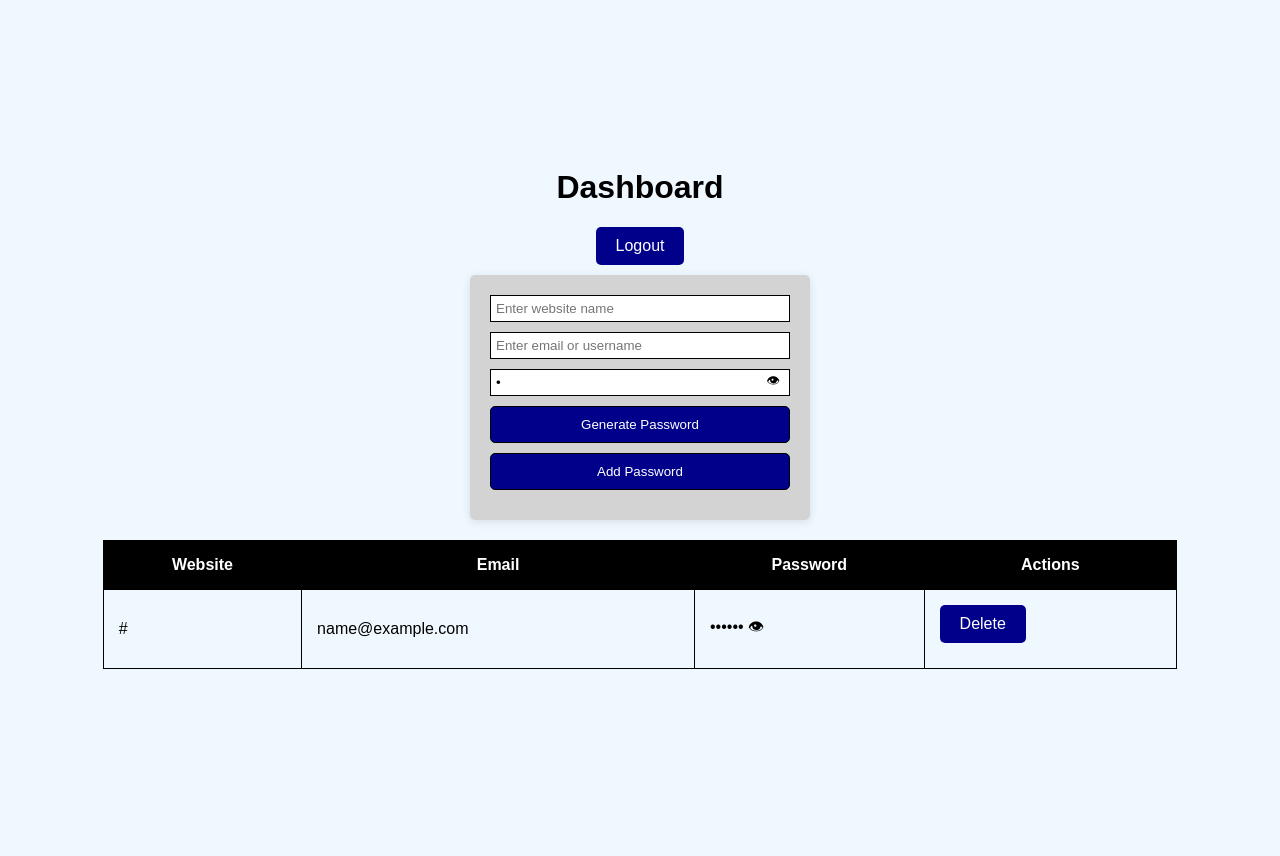
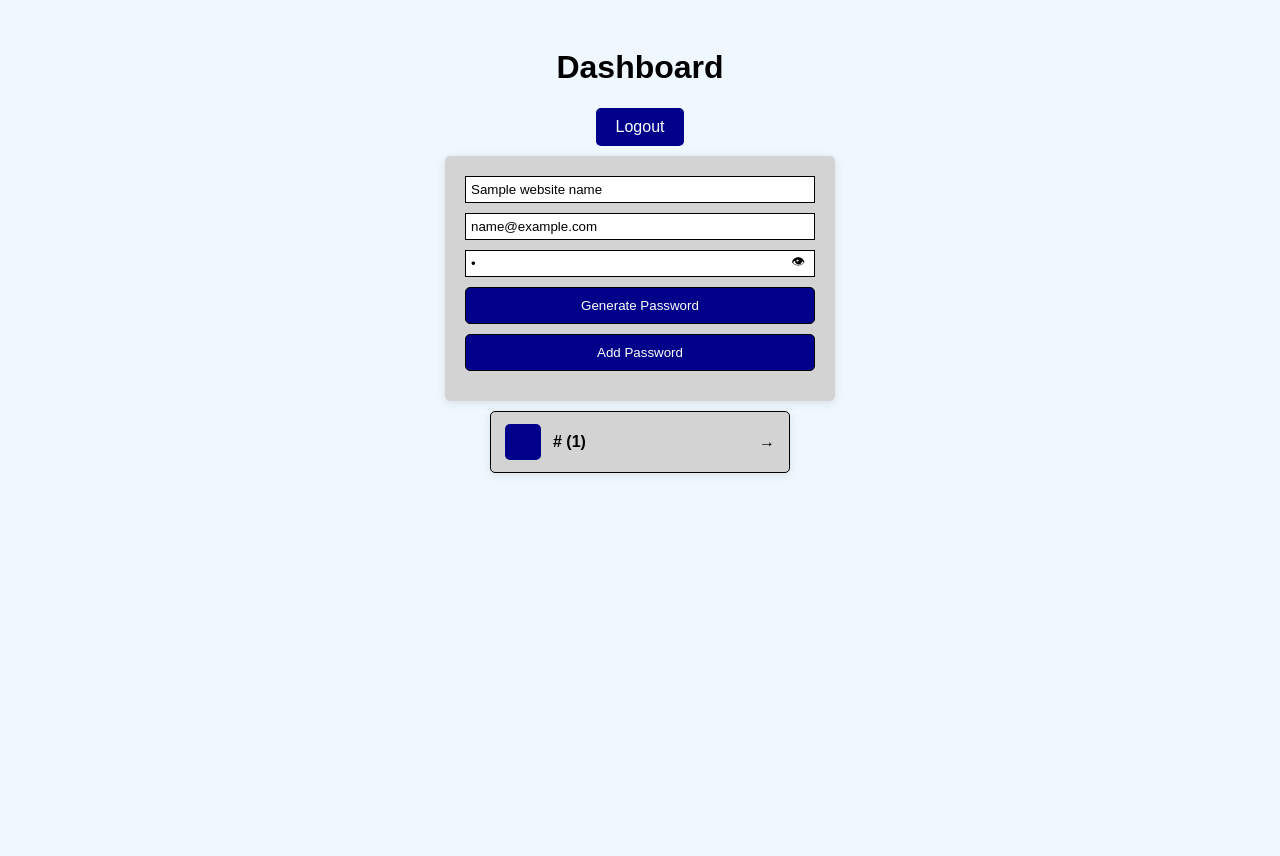
Before and after one commit to kumail-haider-15/Password-Manager, a Flask app: template templates/dashboard.html in a window 1280 px wide. Before the commit the page ends 669 px from the top, so only its background shows below. Run offline with Flask 3, Linux system fonts and the light colour scheme; the template is opened without the code that fills it: most values are stand-ins (such as "Sample title", 1, 10 or a date in 2020).

Commit message:
UI and multiple accounts handling done next step to email verification

```diff
--- a/main.py
+++ b/main.py
@@ -6,13 +6,13 @@ from database import user_exists, add_user, return_password, User, db, Password
 from password_handling import check_password
 from password_hashing import hash_password, verify_password
 from password_encryption import encrypt_password, decrypt_password
+from sqlalchemy import select
 from datetime import timedelta
 
 load_dotenv()
 
 app = Flask(__name__)
 app.config['SECRET_KEY'] = os.getenv("SECRET_KEY")
-app.config['PERMANENT_SESSION_LIFETIME'] = timedelta(seconds=10)
 
 # Configure Flask-Login
 login_manager = LoginManager()
@@ -118,24 +118,58 @@ def register():
 @login_required
 def dashboard():
     user_passwords = db.session.execute(db.select(Password).filter_by(user_id=current_user.id)).scalars().all()
-    db.session.expunge_all()
-    for p in user_passwords:
-        p.password = decrypt_password(p.password)
-    return render_template('dashboard.html', passwords=user_passwords)
+    password_groups = {}
+
+    for password in user_passwords:
+
+        if password.website not in password_groups:
+            password_groups[password.website] = []
+
+        password_groups[password.website].append(password)
+
+    return render_template('dashboard.html', passwords=password_groups)
+
+
+@app.route('/password_view/<website_name>', methods=['GET'])
+@login_required
+def password_view(website_name):
+    passwords = db.session.execute(
+        select(Password).where(
+            Password.user_id == current_user.id,
+            Password.website == website_name
+        )
+    ).scalars().all()
+
+    if passwords:
+        db.session.expunge_all()
+        for password in passwords:
+            password.password = decrypt_password(password.password)
+        return render_template('password_view.html', passwords=passwords, website_name=website_name)
+    else:
+        return "Unauthorized or password not found."
 
 
 @app.route('/add_password', methods=['POST'])
 @login_required
 def add_password():
-    website_name = request.form.get('website')
+    website_name = request.form.get('website').capitalize()
     email_or_username = request.form.get('email_or_username')
     password = request.form.get('password')
+    user_passwords = db.session.execute(db.select(Password).filter_by(user_id=current_user.id)).scalars().all()
+    duplication = False
     if website_name and email_or_username and password:
-        encrypted_pass = encrypt_password(plain_text=password)
-        new_password = Password(website=website_name, email_or_username=email_or_username, password=encrypted_pass,
-                                user_id=current_user.id)
-        db.session.add(new_password)
-        db.session.commit()
+
+        for user_password in user_passwords:
+            if user_password.website == website_name and user_password.email_or_username == email_or_username:
+                duplication = True
+        if duplication:
+            flash("This website and email/username combination already exists.")
+        else:
+            encrypted_pass = encrypt_password(plain_text=password)
+            new_password = Password(website=website_name, email_or_username=email_or_username, password=encrypted_pass,
+                                    user_id=current_user.id)
+            db.session.add(new_password)
+            db.session.commit()
     else:
         flash("All fields are required")
     return redirect(url_for('dashboard'))
@@ -150,7 +184,16 @@ def delete_password(password_id):
         db.session.commit()
     else:
         flash("Unauthorized or password not found")
-    return redirect(url_for('dashboard'))
+    passwords = db.session.execute(
+        select(Password).where(
+            Password.user_id == current_user.id,
+            Password.website == password.website
+        )
+    ).scalars().all()
+    if passwords:
+        return redirect(url_for('password_view', website_name=password.website))
+    else:
+        return redirect(url_for('dashboard'))
 
 
 if __name__ == "__main__":
--- a/static/CSS/style.css
+++ b/static/CSS/style.css
@@ -1,15 +1,17 @@
 body {
     display: flex;
-    justify-content: center;
+    justify-content: flex-start;
     align-items: center;
-    height: 100vh;
+    min-height: 100vh;
     font-family: Arial, Helvetica, sans-serif;
     flex-direction: column;
     background-color: aliceblue;
+    padding-top: 20px;
+    padding-bottom: 20px;
 }
 
 form {
-    width: 300px;
+    width: 350px;
     padding: 20px;
     background-color: lightgray;
     border-radius: 5px;
@@ -24,6 +26,17 @@ input {
     margin-bottom: 10px;
 }
 
+.btn {
+    display: inline-block;
+    padding: 10px 20px;
+    background-color: darkblue;
+    color: white;
+    text-decoration: none;
+    border-radius: 5px;
+    cursor: pointer;
+    margin-bottom: 10px;
+}
+
 button {
     background-color: darkblue;
     color: white;
@@ -31,34 +44,6 @@ button {
     border: 1px solid black;
     border-radius: 5px;
     width: 100%;
-    cursor: pointer;
-    margin-bottom: 10px;
-}
-
-th,
-td {
-    border: 1px solid black;
-    padding: 15px;
-}
-
-th {
-    background-color: black;
-    color: white;
-}
-
-table {
-    margin-top: 20px;
-    width: 85%;
-    border-collapse: collapse;
-}
-
-.btn {
-    display: inline-block;
-    padding: 10px 20px;
-    background-color: darkblue;
-    color: white;
-    text-decoration: none;
-    border-radius: 5px;
     cursor: pointer;
     margin-bottom: 10px;
 }
@@ -72,6 +57,7 @@ table {
     color: red;
     border: 1px solid red;
 }
+
 .password-wrapper {
     position: relative;
     display: flex;
@@ -98,3 +84,127 @@ table {
     color: black; /* Ensure visibility */
     margin-bottom: 0; /* Override your general button margin */
 }
+
+.entry-grid {
+    width: 300px;
+    margin-top: 10px;
+}
+
+.entry-card {
+    display: flex;
+    align-items: center;
+    gap: 12px;
+    background-color: lightgray;
+    border: 1px solid black;
+    border-radius: 5px;
+    padding: 12px 14px;
+    text-decoration: none;
+    color: black;
+    margin-bottom: 10px;
+    box-shadow: 0 2px 10px rgba(0, 0, 0, 0.1);
+}
+
+.entry-card:hover {
+    background-color: #c9c9c9;
+}
+
+.entry-icon {
+    width: 36px;
+    height: 36px;
+    flex-shrink: 0;
+    border-radius: 5px;
+    background-color: darkblue;
+    color: white;
+    display: flex;
+    align-items: center;
+    justify-content: center;
+    font-weight: bold;
+}
+
+.entry-info { flex: 1; }
+.entry-info h3 { margin: 0; font-size: 1rem; }
+
+.entry-arrow { color: black; }
+
+/* -------------------------------
+   View Password Page
+--------------------------------*/
+
+.back-btn{
+    margin-bottom:20px;
+}
+
+.view-card{
+    width:350px;
+    background:lightgray;
+    border-radius:5px;
+    border:1px solid black;
+    padding:20px;
+    box-shadow:0 2px 10px rgba(0,0,0,.1);
+    margin-bottom:20px;
+}
+
+.view-row{
+    margin-bottom:20px;
+}
+
+.view-row:last-child{
+    margin-bottom:0;
+}
+
+.view-row label{
+    display:block;
+    font-weight:bold;
+    margin-bottom:8px;
+}
+
+.view-value{
+    display:flex;
+    align-items:center;
+    gap:8px;
+}
+
+.view-value span{
+    flex:1;
+    background:white;
+    border:1px solid black;
+    padding:8px;
+    border-radius:4px;
+    overflow-wrap:anywhere;
+    min-height:20px;
+}
+
+.icon-btn{
+    width:38px;
+    height:38px;
+    padding:0;
+    margin:0;
+    display:flex;
+    align-items:center;
+    justify-content:center;
+    font-size:18px;
+    background:darkblue;
+    color:white;
+    border:1px solid black;
+    border-radius:5px;
+    cursor:pointer;
+}
+
+.icon-btn:hover{
+    opacity:.9;
+}
+
+.btn-danger{
+    width:350px;
+    background:#c62828;
+    color:white;
+    border:none;
+    padding:12px;
+    border-radius:5px;
+    cursor:pointer;
+    margin-bottom:20px;
+}
+
+.btn-danger:hover{
+    background:#a91f1f;
+}
--- a/static/JS/script.js
+++ b/static/JS/script.js
@@ -1,97 +1,139 @@
 document.addEventListener("DOMContentLoaded", function () {
-    // Select all toggle buttons
-    const toggleButtons = document.querySelectorAll(".toggle-password");
 
-    // Loop through each button
-    toggleButtons.forEach(function (button) {
+    /* ==========================================
+       Login / Register Password Toggle
+    ========================================== */
+
+    document.querySelectorAll(".toggle-input-password").forEach(function (button) {
+
         button.addEventListener("click", function () {
-            // Find the password input inside the same wrapper
-            const passwordInput = this.parentElement.querySelector(".password");
 
-            // Toggle password visibility
-            const type = passwordInput.type === "password" ? "text" : "password";
-            passwordInput.type = type;
+            const input = this.parentElement.querySelector(".password");
 
-            // Change icon
-            this.textContent = type === "password" ? "👁" : "🙈";
+            if (!input) return;
+
+            if (input.type === "password") {
+
+                input.type = "text";
+                this.textContent = "🙈";
+
+            } else {
+
+                input.type = "password";
+                this.textContent = "👁";
+
+            }
+
         });
+
     });
+
+
+    /* ==========================================
+       View Password Toggle
+    ========================================== */
+
+    document.querySelectorAll(".toggle-view-password").forEach(function (button) {
+
+        button.addEventListener("click", function () {
+
+            const row = this.closest(".view-row");
+            const password = row.querySelector(".password-text");
+
+            if (password.textContent === "••••••••") {
+
+                password.textContent = password.dataset.password;
+                this.textContent = "🙈";
+
+            } else {
+
+                password.textContent = "••••••••";
+                this.textContent = "👁";
+
+            }
+
+        });
+
+    });
+
+
+    /* ==========================================
+       Copy Buttons
+    ========================================== */
+
+    document.querySelectorAll(".copy-btn").forEach(function (button) {
+
+        button.addEventListener("click", function () {
+
+            navigator.clipboard.writeText(this.dataset.copy);
+
+            const original = this.textContent;
+
+            this.textContent = "✓";
+
+            setTimeout(function () {
+
+                button.textContent = original;
+
+            }, 1000);
+
+        });
+
+    });
+
 });
 
+
+/* ==========================================
+   Password Generator
+========================================== */
+
 function generatePassword() {
-    const letters = 'abcdefghijklmnopqrstuvwxyzABCDEFGHIJKLMNOPQRSTUVWXYZ';
-    const numbers = '0123456789';
-    const symbols = '!#$%&()*+[@^-_=]{}|;:,.<>?/`~';
+
+    const letters = "abcdefghijklmnopqrstuvwxyzABCDEFGHIJKLMNOPQRSTUVWXYZ";
+    const numbers = "0123456789";
+    const symbols = "!#$%&()*+[@^-_=]{}|;:,.<>?/`~";
 
     function randomInt(min, max) {
-        const range = max - min + 1;
+
         const arr = new Uint32Array(1);
         crypto.getRandomValues(arr);
-        return min + (arr[0] % range);
+
+        return min + (arr[0] % (max - min + 1));
+
     }
 
-    // Explicitly using simple text formatting to keep math clear inline
-    function randomChar(str) {
-        return str[randomInt(0, str.length - 1)];
+    function randomChar(chars) {
+
+        return chars[randomInt(0, chars.length - 1)];
+
     }
 
     let password = [];
 
-    for (let i = 0; i < randomInt(7, 11); i++) {
+    for (let i = 0; i < randomInt(7, 11); i++)
         password.push(randomChar(letters));
+
+    for (let i = 0; i < randomInt(5, 10); i++)
+        password.push(randomChar(numbers));
+
+    for (let i = 0; i < randomInt(5, 10); i++)
+        password.push(randomChar(symbols));
+
+    for (let i = password.length - 1; i > 0; i--) {
+
+        const j = randomInt(0, i);
+
+        [password[i], password[j]] = [password[j], password[i]];
+
     }
 
-    for (let i = 0; i < randomInt(5, 10); i++) {
-        password.push(randomChar(symbols));
-    }
+    const generated = password.join("");
 
-    for (let i = 0; i < randomInt(5, 10); i++) {
-        password.push(randomChar(numbers));
-    }
+    document.querySelectorAll(".password").forEach(function (input) {
 
-    for (let i = password.length - 1; i > 0; i--) {
-        const j = randomInt(0, i);
-        [password[i], password[j]] = [password[j], password[i]];
-    }
+        input.value = generated;
 
-    const finalPassword = password.join("");
+    });
 
-    const passwordInputs = document.querySelectorAll(".password");
-    passwordInputs.forEach(function (input) {
-        input.value = finalPassword;
-    });
 }
-
-document.addEventListener("DOMContentLoaded", function () {
-    const toggles = document.querySelectorAll(".toggle-password");
-
-    toggles.forEach(function (icon) {
-        icon.addEventListener("click", function () {
-            const td = this.parentElement;
-            const span = td.querySelector(".password-text");
-            const realPassword = span.getAttribute("data-password");
-            const isHidden = span.textContent === "••••••";
-
-            if (isHidden) {
-                span.textContent = realPassword;
-                this.textContent = "🙈";
-            } else {
-                span.textContent = "••••••";
-                this.textContent = "👁";
-            }
-        });
-    });
-});
-
-document.querySelectorAll('.toggle-password').forEach(toggle => {
-    toggle.addEventListener('click', function () {
-        const span = this.previousElementSibling;
-        if (span.textContent === '••••••') {
-            span.textContent = span.dataset.password;
-            this.textContent = '🙈';
-        } else {
-            span.textContent = '••••••';
-            this.textContent = '👁';
-        }
-    });
-});
--- a/templates/dashboard.html
+++ b/templates/dashboard.html
@@ -4,10 +4,6 @@
 <head>
     <meta charset="UTF-8">
     <meta name="viewport" content="width=device-width, initial-scale=1.0">
-    <noscript>
-        <!-- If JS is disabled, instantly force-redirect them to an error page -->
-        <meta http-equiv="refresh" content="0;url=/js-error">
-    </noscript>
     <link rel="stylesheet" href="{{ url_for('static', filename='CSS/style.css') }}">
     <title>Dashboard</title>
 </head>
@@ -22,50 +18,35 @@
 {% endfor %}
 {% endif %}
 {% endwith %}
-<form action="{{ url_for('add_password') }}" method="POST">
-    <input type="text" name="website" placeholder="Enter website name"><br>
-    <input type="text" name="email_or_username" placeholder="Enter email or username"><br>
+<form action="{{ url_for('add_password') }}" method="post">
+    <input type="text" name="website" placeholder="Enter website name" value="{{ website_name or '' }}"><br>
+    <input type="text" name="email_or_username" placeholder="Enter email or username"
+           value="{{ email_or_username or '' }}"><br>
     <!-- Added wrapper and toggle button -->
     <div class="password-wrapper">
         <input type="password" class="password" name="password" placeholder="Enter password"
                value="{{ password or '' }}">
-        <button type="button" class="toggle-password">👁</button>
+        <button type="button" class="toggle-input-password">👁</button>
     </div>
     <button type="button" onclick="generatePassword()">Generate Password</button>
     <button type="submit">Add Password</button>
     <br>
 </form>
 {% if passwords %}
-<table>
-    <thead>
-    <tr>
-        <th>Website</th>
-        <th>Email</th>
-        <th>Password</th>
-        <th>Actions</th>
-    </tr>
-    </thead>
-    <tbody>
-    {% for p in passwords %}
-    <tr>
-        <td>{{ p.website }}</td>
-        <td>{{ p.email_or_username }}</td>
-        <td>
-            <span class="password-text" data-password="{{ p.password }}">••••••</span>
-            <span class="toggle-password" style="cursor:pointer;">👁</span>
-        </td>
+{% for website, password in passwords.items() %}
+<div class="entry-grid">
+    <a href="{{ url_for('password_view', website_name=website)}}" class="entry-card">
+        <div class="entry-icon"></div>
+        <div class="entry-info">
+            <h3>{{ website }} ({{ password|length }})</h3>
+        </div>
+        <span class="entry-arrow">&rarr;</span>
+    </a>
+</div>
 
-        <td>
-            <a href="{{ url_for('delete_password', password_id=p.id) }}"
-               class="btn"
-               onclick="return confirm('Are you sure you want to delete this password?')">Delete</a>
-        </td>
-    </tr>
-    {% endfor %}
-    </tbody>
-</table>
+{% endfor %}
+
 {% endif %}
 
 </body>
-
 </html>
--- a/templates/login.html
+++ b/templates/login.html
@@ -25,7 +25,7 @@
     <!-- Added wrapper and toggle button -->
     <div class="password-wrapper">
         <input type="password" class="password" name="password" placeholder="Enter password">
-        <button type="button" class="toggle-password">👁</button>
+        <button type="button" class="toggle-input-password">👁</button>
     </div>
 
     <button type="submit">Submit</button>
--- a/templates/register.html
+++ b/templates/register.html
@@ -24,12 +24,12 @@
     <input type="email" placeholder="Enter email" name="email" value="{{ email or '' }}"><br>
     <div class="password-wrapper">
         <input type="password" class="password" name="password" placeholder="Enter password">
-        <button type="button" class="toggle-password">👁</button>
+        <button type="button" class="toggle-input-password">👁</button>
     </div>
     <!-- Added wrapper and toggle button -->
     <div class="password-wrapper">
         <input type="password" class="password" name="confirm_password" placeholder="Enter password">
-        <button type="button" class="toggle-password">👁</button>
+        <button type="button" class="toggle-input-password">👁</button>
     </div>
     <button type="submit">Submit</button>
     <br>
```
Also changed, not shown: templates/password_view.html (added, +81 -0 lines).
